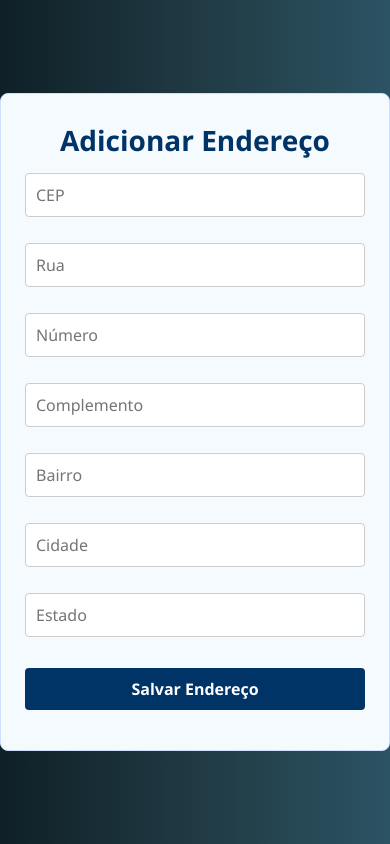
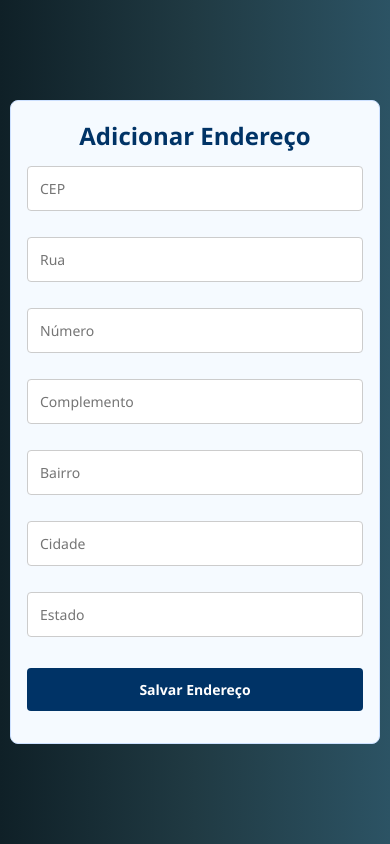
Before and after one commit to ngmaga/TDUM-tepi, a React (Create React App) app: page /endereco in a window 390 px wide. Built offline with nearby package versions, Linux system fonts and the light colour scheme.

Commit message:
Update Endereco.css

```diff
--- a/src/styles/Endereco.css
+++ b/src/styles/Endereco.css
@@ -41,3 +41,21 @@
   color: green;
   text-align: center;
 }
+
+@media screen and (max-width: 768px) {
+  .form-endereco {
+      max-width: 100%;
+      margin: 1rem 10px;
+      padding: 1rem;
+  }
+
+  .form-endereco h2 {
+      font-size: 24px;
+  }
+
+  .form-endereco input,
+  .form-endereco button {
+      font-size: 14px;
+      padding: 12px;
+  }
+}
```
Lines whose indentation alone changed are shown as unchanged.
